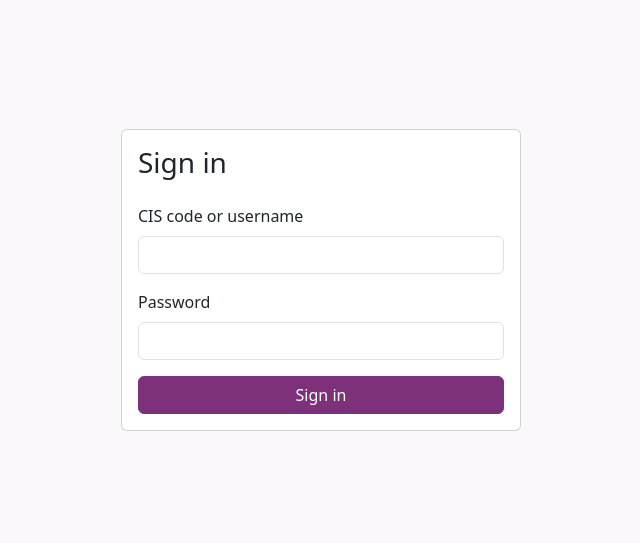
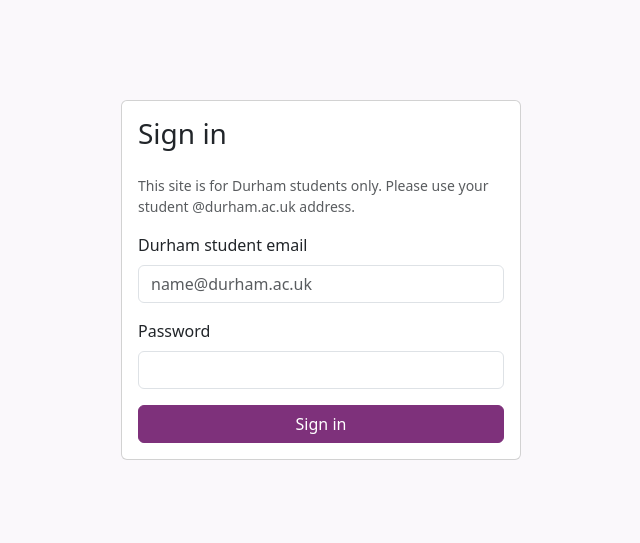
Before and after one commit to Peter-Wilson123/Durhack2026, a Flask app: page /login in a window 1280 px wide. Shown: the part 61-604 px from the top of the page, without its empty margins (319-959 px from the left). Run offline with Flask 3, Linux system fonts and the light colour scheme.

Commit message:
feat(auth): ask for the Durham student email at sign-in
The backend already accepts an email as the sign-in identifier, so the
form no longer asks for the CIS code. It says the site is for Durham
students only and does no format check of its own.

Co-Authored-By: Claude Opus 5.5 <noreply@anthropic.com>

```diff
--- a/templates/login.html
+++ b/templates/login.html
@@ -9,9 +9,16 @@
 			<h1 class="h3 mb-4">Sign in</h1>
 
 			<form method="post">
+				<p class="text-muted small mb-3" id="signin-help">
+					This site is for Durham students only. Please use your student @durham.ac.uk address.
+				</p>
 				<div class="mb-3">
-					<label for="identifier" class="form-label">CIS code or username</label>
-					<input type="text" class="form-control" id="identifier" name="identifier" required>
+					<!-- The backend accepts an email here (field name "identifier"). We ask for the email,
+					     not the CIS code, so the CIS code never has to be typed into or shown by this site.
+					     No email-format check here: the backend decides who may sign in. -->
+					<label for="identifier" class="form-label">Durham student email</label>
+					<input type="email" class="form-control" id="identifier" name="identifier" autocomplete="email"
+						placeholder="name@durham.ac.uk" aria-describedby="signin-help" required>
 				</div>
 
 				<div class="mb-3">
```
